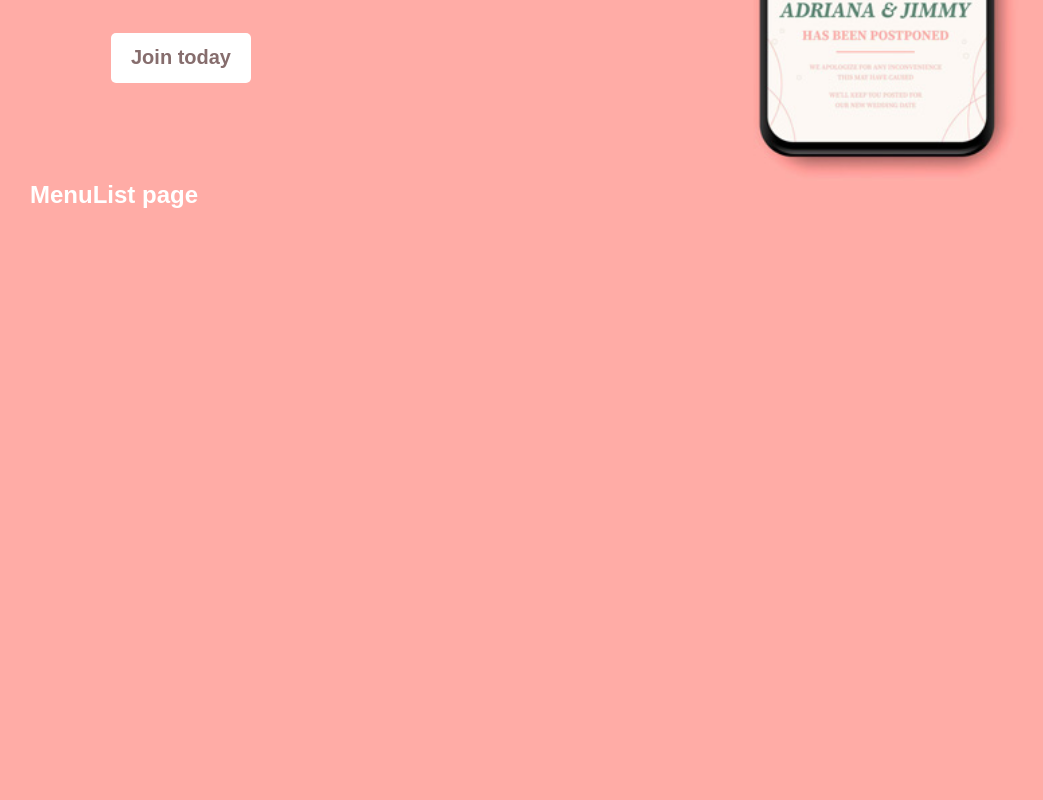
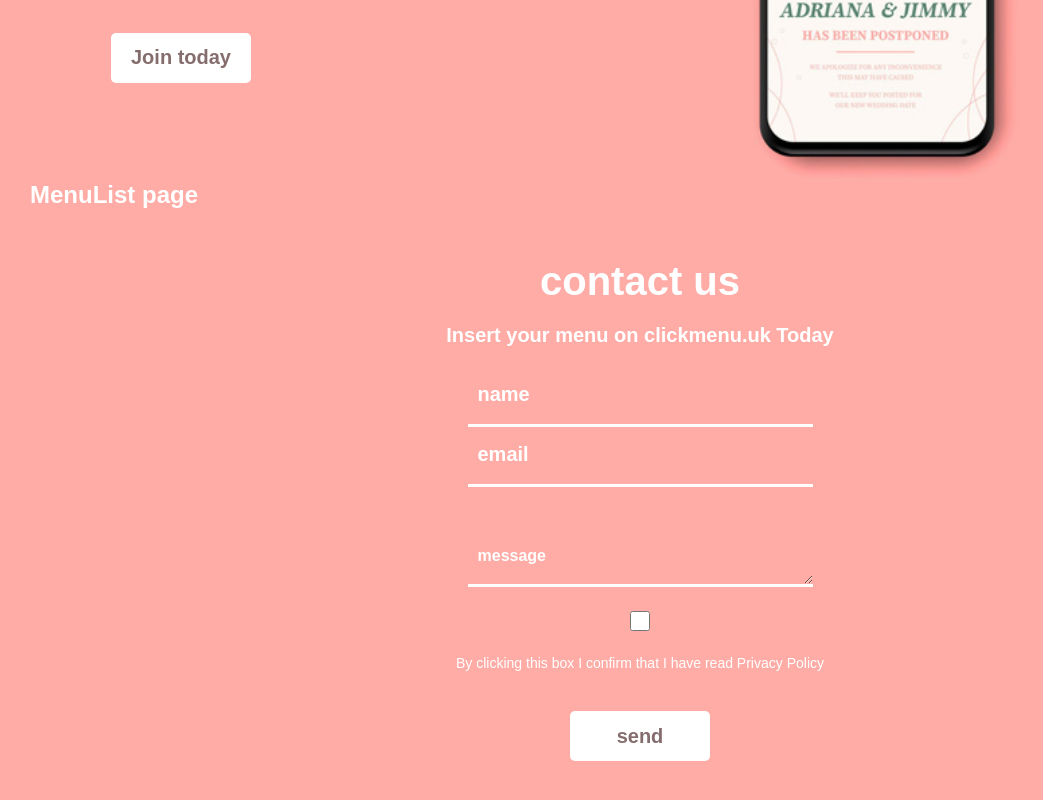
Before and after one commit to WronskiN/click_menu, a React (Create React App) app: page /menuList in a window 1280 px wide. Shown: the part 436-1236 px from the top of the page, without its empty margins (0-1043 px from the left). Before the commit the page ends 800 px from the top, so only its background shows below. Built offline with nearby package versions, Linux system fonts and the light colour scheme.

Commit message:
Create Contact.js and Form.js, create form and validation

```diff
--- /dev/null
+++ b/src/components/atoms/InputCheckbox/InputCheckbox.js
@@ -0,0 +1,22 @@
+import React from "react";
+import styled from "styled-components";
+
+const StyledInputCheckbox = styled.input`
+  width: 20px;
+  height: 20px;
+`;
+
+const InputChecbox = ({ type, label, checked, name, onChange }) => {
+  return (
+    <label htmlFor={label}>
+      <StyledInputCheckbox
+        type={type}
+        checked={checked}
+        name={name}
+        onChange={onChange}
+      />
+    </label>
+  );
+};
+
+export default InputChecbox;
--- a/src/components/atoms/InputForm/InputForm.js
+++ b/src/components/atoms/InputForm/InputForm.js
@@ -1,16 +1,18 @@
 import React from "react";
 import InputField from "./InputForm.styled";
 
-// const LabelForm = styled.input``;
-
-const InputForm = (props) => {
+const InputForm = ({ placeholder, type, name, id, label, value, onChange }) => {
   return (
     <>
-      <label htmlFor={props.id}>
+      <label htmlFor={label}>
         <InputField
-          placeholder={props.placeholder}
-          type={props.type}
-          id={props.id}
+          placeholder={placeholder}
+          type={type}
+          name={name}
+          id={id}
+          label={label}
+          value={value}
+          onChange={onChange}
         />
       </label>
     </>
--- a/src/components/atoms/InputForm/InputForm.styled.js
+++ b/src/components/atoms/InputForm/InputForm.styled.js
@@ -1,5 +1,5 @@
 import styled from "styled-components";
-import { theme } from "../../../theme/mainTheme";
+// import { theme } from "../../../theme/mainTheme";
 
 const InputField = styled.input`
   width: 200px;
@@ -7,21 +7,25 @@ const InputField = styled.input`
   border: none;
   background-color: transparent;
   padding-left: 1rem;
-  font-size: ${theme.fontSize.s};
-  border-bottom: 3px solid ${theme.text};
-  :focus {
+  font-size: ${({ theme }) => theme.fontSize.s};
+  border-bottom: 3px solid ${({ theme }) => theme.text};
+  @media (min-width: 768px) {
+    width: 345px;
+    height: 60px;
+    font-size: ${({ theme }) => theme.fontSize.s};
+  }
+
+  &:focus {
     outline: none;
   }
 
-  ::placeholder {
-    color: ${theme.text};
-    font-weight: ${theme.bold};
-  }
+  &::placeholder {
+    color: ${({ theme }) => theme.text};
+    font-weight: ${({ theme }) => theme.bold};
 
-  @media (min-width: 768px) {
-    width: 345px;
-    height: 60px;
-    font-size: ${theme.fontSize.m};
+    @media (min-width: 768px) {
+      font-size: ${({ theme }) => theme.fontSize.m};
+    }
   }
 `;
 
--- a/src/components/atoms/InputTextarea/InputTextarea.js
+++ b/src/components/atoms/InputTextarea/InputTextarea.js
@@ -1,14 +1,26 @@
 import React from "react";
 import { Textarea } from "./InputTextarea.styled";
 
-const InputTextarea = (props) => {
+const InputTextarea = ({
+  placeholder,
+  type,
+  name,
+  id,
+  label,
+  value,
+  onChange,
+}) => {
   return (
     <>
-      <label htmlFor={props.id}>
+      <label htmlFor={id}>
         <Textarea
-          placeholder={props.placeholder}
-          type={props.type}
-          id={props.id}
+          placeholder={placeholder}
+          type={type}
+          id={id}
+          name={name}
+          label={label}
+          value={value}
+          onChange={onChange}
         />
       </label>
     </>
--- a/src/components/atoms/InputTextarea/InputTextarea.styled.js
+++ b/src/components/atoms/InputTextarea/InputTextarea.styled.js
@@ -6,20 +6,35 @@ export const Textarea = styled.textarea`
   border: none;
   background-color: transparent;
   padding-left: 1rem;
-  font-size: ${({ theme }) => theme.fontSize.s};
+  font-size: ${({ theme }) => theme.fontSize.m};
   border-bottom: 3px solid ${({ theme }) => theme.text};
-  :focus {
+  margin-top: 2rem;
+  @media (min-width: 768px) {
+    width: 345px;
+    height: 80px;
+    font-size: ${({ theme }) => theme.fontSize.m};
+  }
+
+  &:focus {
     outline: none;
   }
 
-  ::placeholder {
+  &::placeholder {
+    font-size: ${({ theme }) => theme.fontSize.xs};
     color: ${({ theme }) => theme.text};
     font-weight: ${({ theme }) => theme.bold};
-  }
+    font-family: "Poppins", sans-serif;
+    padding-top: 5rem;
 
-  @media (min-width: 768px) {
-    width: 345px;
-    height: 60px;
-    font-size: ${({ theme }) => theme.fontSize.m};
+    @media (min-width: 768px) {
+      padding-top: 4rem;
+      font-size: ${({ theme }) => theme.fontSize.m};
+      color: ${({ theme }) => theme.text};
+      font-weight: ${({ theme }) => theme.bold};
+      font-family: "Poppins", sans-serif;
+    }
+    @media (min-width: 1200px) {
+      font-size: ${({ theme }) => theme.fontSize.s};
+    }
   }
 `;
--- a/src/components/atoms/Paragraph/Paragraph.js
+++ b/src/components/atoms/Paragraph/Paragraph.js
@@ -5,6 +5,7 @@ const Paragraph = styled.p`
   margin: 2rem 0;
   font-size: ${({ theme }) => theme.fontSize.s};
   text-align: center;
+  font-weight: ${(props) => (props.bold ? "700" : "400")};
 
   @media (min-width: 768px) {
     font-size: ${({ theme }) => theme.fontSize.m};
--- /dev/null
+++ b/src/components/molocules/Form/Form.js
@@ -0,0 +1,186 @@
+import React, { Component } from "react";
+import InputForm from "../../atoms/InputForm/InputForm";
+import InputTextarea from "../../atoms/InputTextarea/InputTextarea";
+import Button from "../../../components/atoms/Button/Button";
+import InputCheckbox from "../../../components/atoms/InputCheckbox/InputCheckbox";
+import Paragraph from "../../../components/atoms/Paragraph/Paragraph";
+import {
+  FormWrapper,
+  FormErrorMessage,
+  FormCorrectMessage,
+} from "./Form.styled";
+
+class Form extends Component {
+  state = {
+    clientName: "",
+    email: "",
+    textarea: "",
+    checkbox: false,
+    message: "",
+
+    errors: {
+      clientName: false,
+      email: false,
+      textarea: false,
+      checkbox: false,
+    },
+  };
+
+  messages = {
+    clientName_incorrect:
+      "Your name is too short. Please provide your full name.",
+    email_incorrect: "Please provide valid '@' email name.",
+    textarea_incorrect: "Please provide more information in message field.",
+    checkbox_incorrect: "Please accept our Privacy Policy",
+  };
+
+  handleSubmit = (e) => {
+    e.preventDefault();
+
+    const validation = this.formValidation();
+
+    if (validation.correct) {
+      this.setState({
+        clientName: "",
+        email: "",
+        textarea: "",
+        checkbox: false,
+        message: "You message has been sent, thank you.",
+
+        errors: {
+          clientName: false,
+          email: false,
+          textarea: false,
+          checkbox: false,
+        },
+      });
+    } else {
+      this.setState({
+        errors: {
+          clientName: !validation.clientName,
+          email: !validation.email,
+          textarea: !validation.textarea,
+          checkbox: !validation.checkbox,
+        },
+      });
+    }
+  };
+
+  formValidation = () => {
+    let clientName = false;
+    let email = false;
+    let textarea = false;
+    let checkbox = false;
+    let correct = false;
+    if (this.state.clientName.length >= 3) {
+      clientName = true;
+    }
+    if (this.state.email.indexOf("@") !== -1) {
+      email = true;
+    }
+    if (this.state.textarea.length >= 10) {
+      textarea = true;
+    }
+    if (this.state.checkbox) {
+      checkbox = true;
+    }
+    if (clientName && email && textarea && checkbox) {
+      correct = true;
+    }
+
+    return {
+      clientName,
+      email,
+      textarea,
+      checkbox,
+      correct,
+    };
+  };
+
+  handleChange = (e) => {
+    const name = e.target.name;
+    const type = e.target.type;
+    if (type === "text" || type === "email" || type === "textarea") {
+      const value = e.target.value;
+      this.setState({
+        [name]: value,
+      });
+    } else if (type === "checkbox") {
+      const checked = e.target.checked;
+      this.setState({
+        [name]: checked,
+      });
+    }
+  };
+
+  render() {
+    const { clientName, email, textarea, checkbox } = this.state;
+    return (
+      <FormWrapper onSubmit={this.handleSubmit} noValidate>
+        <InputForm
+          id="name"
+          type="text"
+          name="clientName"
+          placeholder="name"
+          label="name"
+          value={clientName}
+          onChange={this.handleChange}
+        />
+        {this.state.errors.clientName && (
+          <FormErrorMessage>
+            {this.messages.clientName_incorrect}
+          </FormErrorMessage>
+        )}
+        <InputForm
+          id="email"
+          type="email"
+          name="email"
+          placeholder="email"
+          label="email"
+          value={email}
+          onChange={this.handleChange}
+        />
+        {this.state.errors.email && (
+          <FormErrorMessage>{this.messages.email_incorrect}</FormErrorMessage>
+        )}
+        <InputTextarea
+          id="textarea"
+          type="textarea"
+          name="textarea"
+          placeholder="message"
+          label="textarea"
+          value={textarea}
+          onChange={this.handleChange}
+        />
+        {this.state.errors.textarea && (
+          <FormErrorMessage>
+            {this.messages.textarea_incorrect}
+          </FormErrorMessage>
+        )}
+        <div style={{ margin: "2rem 0 0" }}>
+          <InputCheckbox
+            onChange={this.handleChange}
+            type="checkbox"
+            label="checkbox"
+            name="checkbox"
+            checked={checkbox}
+          />
+        </div>
+        {this.state.errors.checkbox && (
+          <FormErrorMessage>
+            {this.messages.checkbox_incorrect}
+          </FormErrorMessage>
+        )}
+        <Paragraph style={{ padding: "0 2rem", fontSize: "1.4rem" }}>
+          By clicking this box I confirm that I have read Privacy Policy
+        </Paragraph>
+        <Button type="submit">send</Button>
+        {this.state.message && (
+          <FormCorrectMessage>{this.state.message}</FormCorrectMessage>
+        )}
+      </FormWrapper>
+    );
+  }
+}
+
+export default Form;
--- /dev/null
+++ b/src/components/molocules/Form/Form.styled.js
@@ -0,0 +1,28 @@
+import styled from "styled-components";
+
+export const FormWrapper = styled.form`
+  width: 100%;
+  display: flex;
+  flex-direction: column;
+  justify-content: space-between;
+  align-items: center;
+
+  button {
+    margin-top: 2rem;
+  }
+`;
+export const FormErrorMessage = styled.span`
+  font-size: 1rem;
+  color: red;
+  text-align: center;
+  padding: 0.5rem 0;
+  @media (min-width: 768px) {
+    font-size: 1.4rem;
+  }
+`;
+export const FormCorrectMessage = styled.span`
+  font-size: 1.4rem;
+  color: green;
+  text-align: center;
+  padding: 0.5rem 0;
+`;
--- a/src/views/App.js
+++ b/src/views/App.js
@@ -1,21 +1,17 @@
 import React, { Component } from "react";
 import { BrowserRouter as Router, Switch, Route } from "react-router-dom";
 import MainTemplate from "../templates/MainTemplate";
-// import EmailIcon from "../components/atoms/Icons/EmailIcon";
-// import email from "../assets/email.svg";
-// import Button from "../components/atoms/Button/Button";
-// import InputSearch from "../components/atoms/InputSearch/InputSearch";
-// import InputForm from "../components/atoms/InputForm/InputForm";
-// import InputTextarea from "../components/atoms/InputTextarea/InputTextarea";
 import Navigation from "../components/organisms/Navigation/Navigation";
 import Header from "../components/organisms/Header/Header";
 import MenuList from "./MenuList";
 import HowItWorks from "./HowItWorks";
+import Contact from "./Contact";
 
 class App extends Component {
   render() {
     return (
       <MainTemplate>
+        <>
           <Router>
             <Navigation />
             <Header />
@@ -28,6 +24,8 @@ class App extends Component {
               </Route>
             </Switch>
           </Router>
+          <Contact />
+        </>
       </MainTemplate>
     );
   }
--- /dev/null
+++ b/src/views/Contact.js
@@ -0,0 +1,24 @@
+import React from "react";
+import styled from "styled-components";
+import Title from "../components/atoms/Title/Title";
+import Paragraph from "../components/atoms/Paragraph/Paragraph";
+import Form from "../components/molocules/Form/Form";
+const ContactWrapper = styled.div`
+  width: 100%;
+  min-height: 50vh;
+  margin: 5rem 0;
+  display: flex;
+  flex-direction: column;
+`;
+
+const Contact = () => {
+  return (
+    <ContactWrapper>
+      <Title>contact us</Title>
+      <Paragraph bold>Insert your menu on clickmenu.uk Today</Paragraph>
+      <Form />
+    </ContactWrapper>
+  );
+};
+
+export default Contact;
```
Lines whose indentation alone changed are shown as unchanged.
